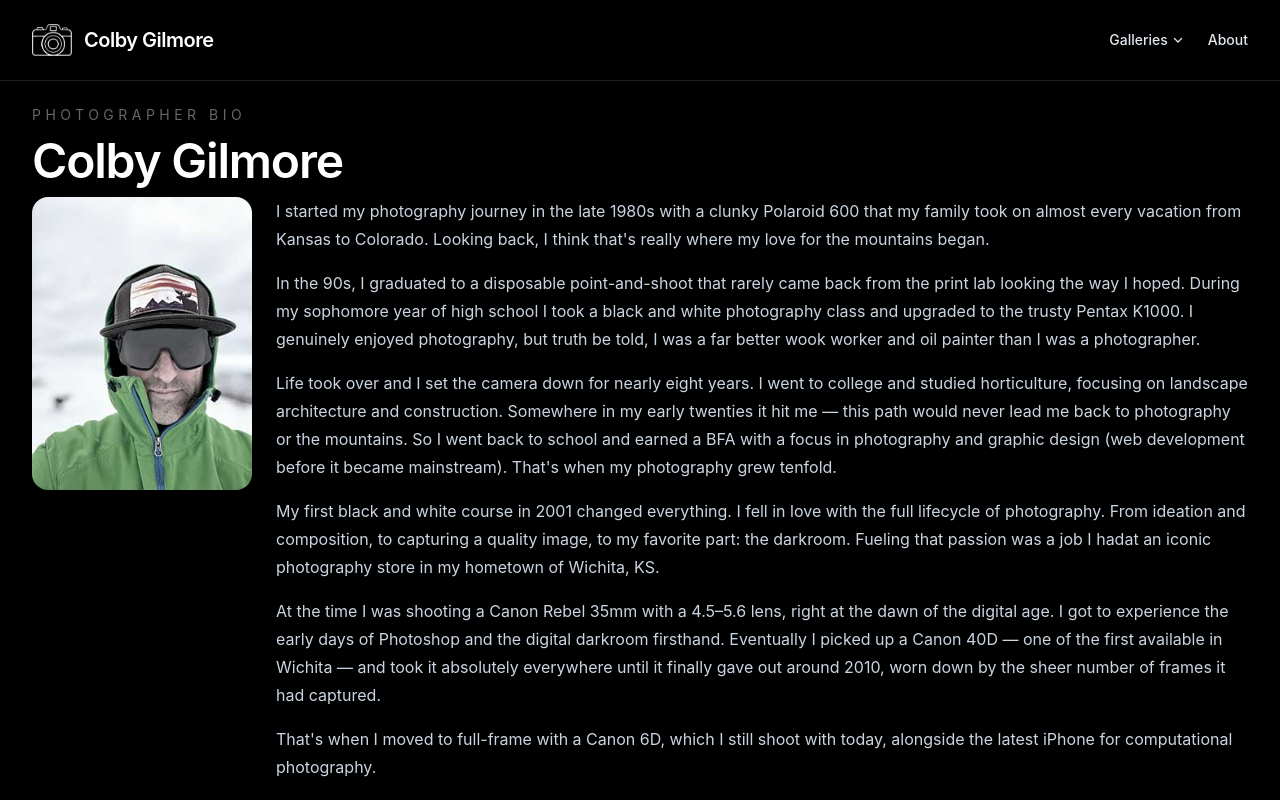
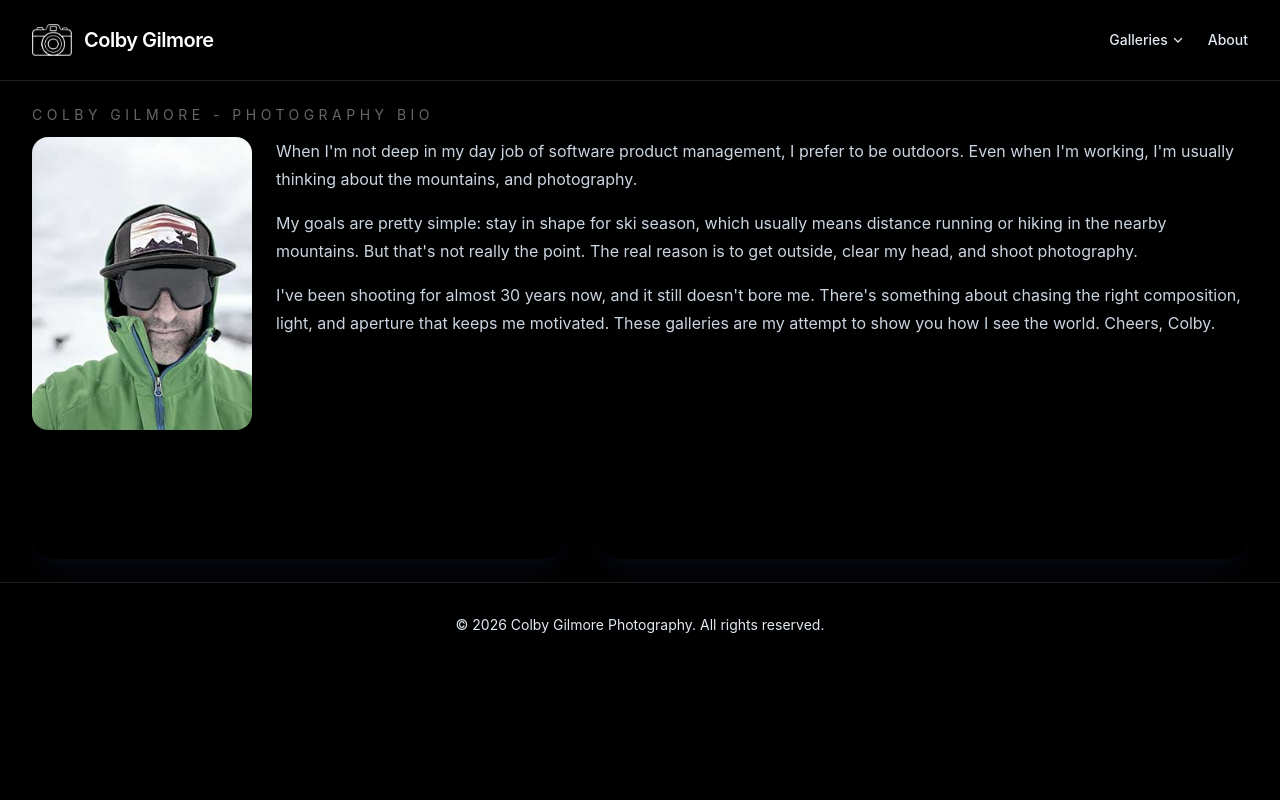
Before and after one commit to colbygilmore/photography-site, a Next.js app: page /about in a window 1280 px wide. Shown: the top 800 px of the page. Built offline with nearby package versions, Linux system fonts and the light colour scheme.

Commit message:
Updates to h1 tags, added new gallery content.

```diff
--- a/app/about/page.tsx
+++ b/app/about/page.tsx
@@ -4,33 +4,21 @@ export default function AboutPage() {
   return (
     <section className="space-y-10">
       <div className="space-y-3">
-        <p className="text-sm uppercase tracking-[0.32em] text-[#666666]">Photographer Bio</p>
-        <h1 className="text-4xl font-semibold tracking-tight text-white sm:text-5xl">Colby Gilmore</h1>
+
+        <h1 className="text-sm uppercase tracking-[0.32em] text-[#666666]">Colby Gilmore - Photography Bio</h1>
         <div className="flex flex-col gap-6 sm:flex-row sm:items-start">
           <div className="shrink-0">
             <Image src="/photos/homepageBioPhoto.jpg" alt="Colby Gilmore" width={220} height={280} className="rounded-2xl object-cover" />
           </div>
           <div className="space-y-4 text-base leading-7 text-slate-300">
             <p>
-              I started my photography journey in the late 1980s with a clunky Polaroid 600 that my family took on almost every vacation from Kansas to Colorado. Looking back, I think that&apos;s really where my love for the mountains began.
+              When I&apos;m not deep in my day job of software product management, I prefer to be outdoors. Even when I&apos;m working, I&apos;m usually thinking about the mountains, and photography.
             </p>
             <p>
-              In the 90s, I graduated to a disposable point-and-shoot that rarely came back from the print lab looking the way I hoped. During my sophomore year of high school I took a black and white photography class and upgraded to the trusty Pentax K1000. I genuinely enjoyed photography, but truth be told, I was a far better wook worker and oil painter than I was a photographer.
+              My goals are pretty simple: stay in shape for ski season, which usually means distance running or hiking in the nearby mountains. But that&apos;s not really the point. The real reason is to get outside, clear my head, and shoot photography.
             </p>
             <p>
-              Life took over and I set the camera down for nearly eight years. I went to college and studied horticulture, focusing on landscape architecture and construction. Somewhere in my early twenties it hit me — this path would never lead me back to photography or the mountains. So I went back to school and earned a BFA with a focus in photography and graphic design (web development before it became mainstream). That&apos;s when my photography grew tenfold.
-            </p>
-            <p>
-              My first black and white course in 2001 changed everything. I fell in love with the full lifecycle of photography. From ideation and composition, to capturing a quality image, to my favorite part: the darkroom. Fueling that passion was a job I hadat an iconic photography store in my hometown of Wichita, KS.
-            </p>
-            <p>
-              At the time I was shooting a Canon Rebel 35mm with a 4.5–5.6 lens, right at the dawn of the digital age. I got to experience the early days of Photoshop and the digital darkroom firsthand. Eventually I picked up a Canon 40D — one of the first available in Wichita — and took it absolutely everywhere until it finally gave out around 2010, worn down by the sheer number of frames it had captured.
-            </p>
-            <p>
-              That&apos;s when I moved to full-frame with a Canon 6D, which I still shoot with today, alongside the latest iPhone for computational photography.
-            </p>
-            <p>
-              Although I&apos;m featuring almost all digital photography today, there will be 35MM B&W, color and slide film images coming in the near future.
+              I&apos;ve been shooting for almost 30 years now, and it still doesn&apos;t bore me. There&apos;s something about chasing the right composition, light, and aperture that keeps me motivated. These galleries are my attempt to show you how I see the world. Cheers, Colby.
             </p>
           </div>
         </div>
--- a/app/galleries/desert/page.tsx
+++ b/app/galleries/desert/page.tsx
@@ -18,10 +18,10 @@ export default function DesertGalleryPage() {
   return (
     <section className="space-y-8">
       <div className="space-y-3">
-        <p className="text-sm uppercase tracking-[0.32em] text-[#666666]">Gallery</p>
-        <h1 className="text-4xl font-semibold tracking-tight text-white sm:text-5xl">Desert</h1>
+
+        <h1 className="text-sm uppercase tracking-[0.32em] text-[#666666]">Desert</h1>
         <p className="max-w-2xl text-base leading-7 text-slate-300">
-          Canyons, mesas, and sun-scorched rock — desert photography from across the American Southwest.
+          This is my most classic gallery I'd say, but the places I go to capture these images are adventures in themselves.
         </p>
       </div>
 
--- a/app/galleries/organic/page.tsx
+++ b/app/galleries/organic/page.tsx
@@ -18,10 +18,10 @@ export default function OrganicGalleryPage() {
   return (
     <section className="space-y-8">
       <div className="space-y-3">
-        <p className="text-sm uppercase tracking-[0.32em] text-[#666666]">Gallery</p>
-        <h1 className="text-4xl font-semibold tracking-tight text-white sm:text-5xl">Organic</h1>
+
+        <h1 className="text-sm uppercase tracking-[0.32em] text-[#666666]">Organic</h1>
         <p className="max-w-2xl text-base leading-7 text-slate-300">
-          Natural textures and forms shaped by wind, water, and time across the American West.
+          My organic gallery is meant to show some of the unique perspective I see when out in nature. Which usually entails me laying on the ground for long periods of time for the right lighting.
         </p>
       </div>
 
--- a/app/galleries/panoramic/page.tsx
+++ b/app/galleries/panoramic/page.tsx
@@ -27,10 +27,10 @@ export default function PanoramicGalleryPage() {
   return (
     <section className="space-y-8">
       <div className="space-y-3">
-        <p className="text-sm uppercase tracking-[0.32em] text-[#666666]">Panoramic</p>
-        <h1 className="hidden text-4xl font-semibold tracking-tight text-white sm:text-5xl">Panoramic</h1>
+
+        <h1 className="text-sm uppercase tracking-[0.32em] text-[#666666]">Panoramic</h1>
         <p className="max-w-2xl text-base leading-7 text-slate-300">
-          Wide-format panoramic photography capturing sweeping landscapes across the American West. All was accessed through trailrunning, hiking or backcountry skiing.
+          By far, this gallery has been my favorite to shoot over the past 10 years.  There's something about finding the right compositon that makes wide-format so rewarding.
         </p>
       </div>
 
--- a/app/galleries/water/page.tsx
+++ b/app/galleries/water/page.tsx
@@ -18,10 +18,10 @@ export default function WaterGalleryPage() {
   return (
     <section className="space-y-8">
       <div className="space-y-3">
-        <p className="text-sm uppercase tracking-[0.32em] text-[#666666]">Gallery</p>
-        <h1 className="text-4xl font-semibold tracking-tight text-white sm:text-5xl">Water</h1>
+
+        <h1 className="text-sm uppercase tracking-[0.32em] text-[#666666]">Water</h1>
         <p className="max-w-2xl text-base leading-7 text-slate-300">
-          Lakes, rivers, dams, and reflections — water photography from across the American West.
+          Probably not what you were expecting under a water gallery, but that's the point. This work holds a special interest to me.
         </p>
       </div>
 
--- a/components/photo-lightbox.tsx
+++ b/components/photo-lightbox.tsx
@@ -32,7 +32,7 @@ export default function PhotoLightbox({ photos, currentIndex, onClose, onNavigat
 
   return (
     <div
-      className="fixed inset-x-0 bottom-0 top-20 z-50 flex items-center justify-center bg-black/95"
+      className="fixed inset-0 z-[100] flex items-center justify-center bg-black/95"
       onClick={onClose}
     >
       <button
```
